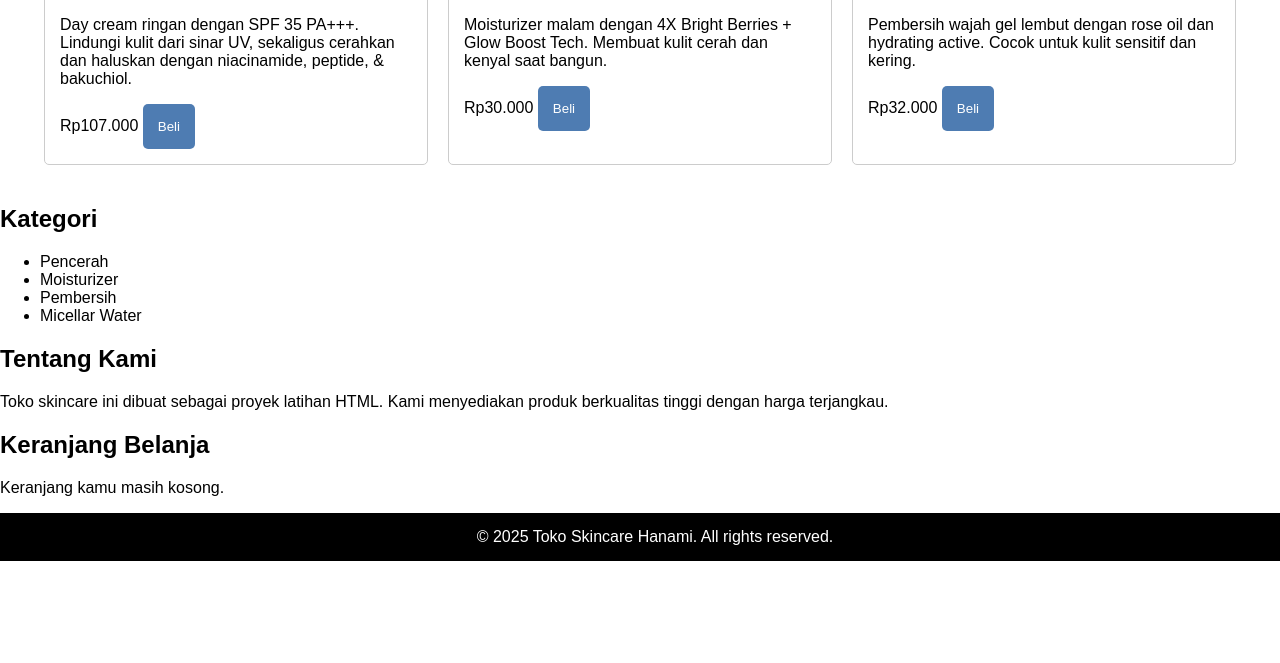
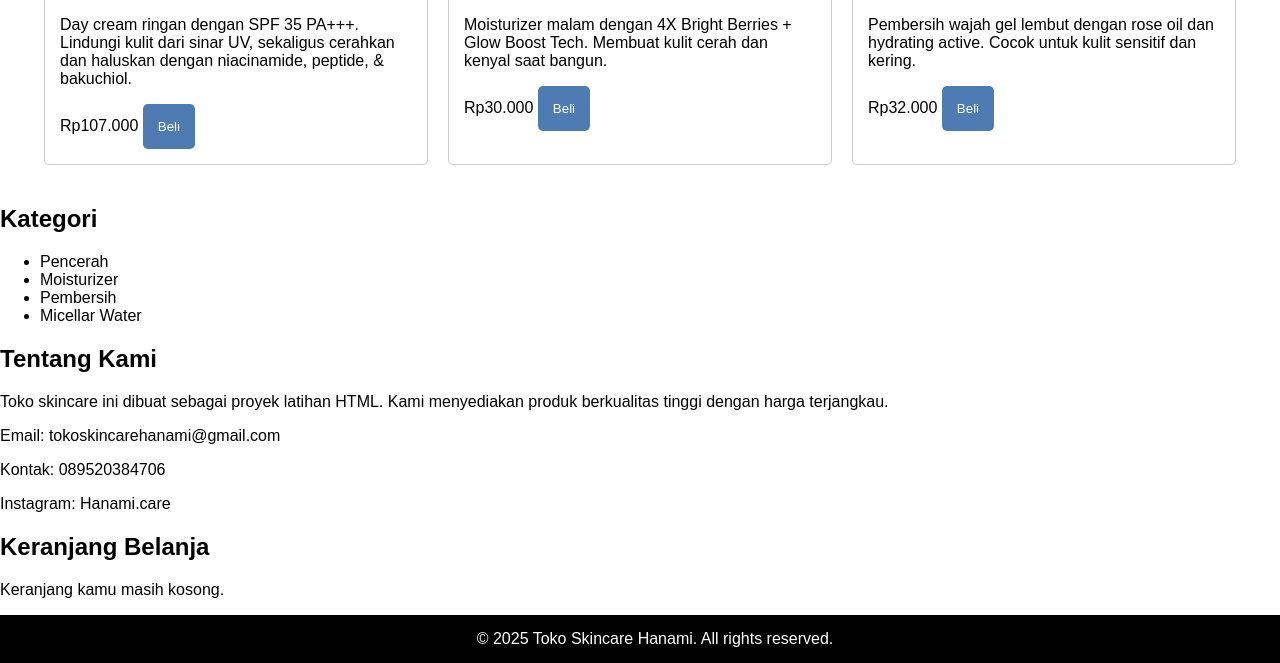
Before and after one commit to NAMI345804/E-Commerce-Project-HanamiCantikPrigandini., a plain HTML site: page index.html in a window 1280 px wide. Shown: the part 572-1235 px from the top of the page. Before the commit the page ends 1133 px from the top, so only its background shows below. Drawn offline with Linux system fonts and the light colour scheme.

Commit message:
index.html

```diff
--- a/index.html
+++ b/index.html
@@ -60,6 +60,9 @@
     <section id="tentang">
       <h2>Tentang Kami</h2>
       <p>Toko skincare ini dibuat sebagai proyek latihan HTML. Kami menyediakan produk berkualitas tinggi dengan harga terjangkau.</p>
+      <p>Email: tokoskincarehanami@gmail.com</p>
+      <p>Kontak: 089520384706</p>
+      <p>Instagram: Hanami.care</p>
     </section>
 
     <section id="keranjang">
```
